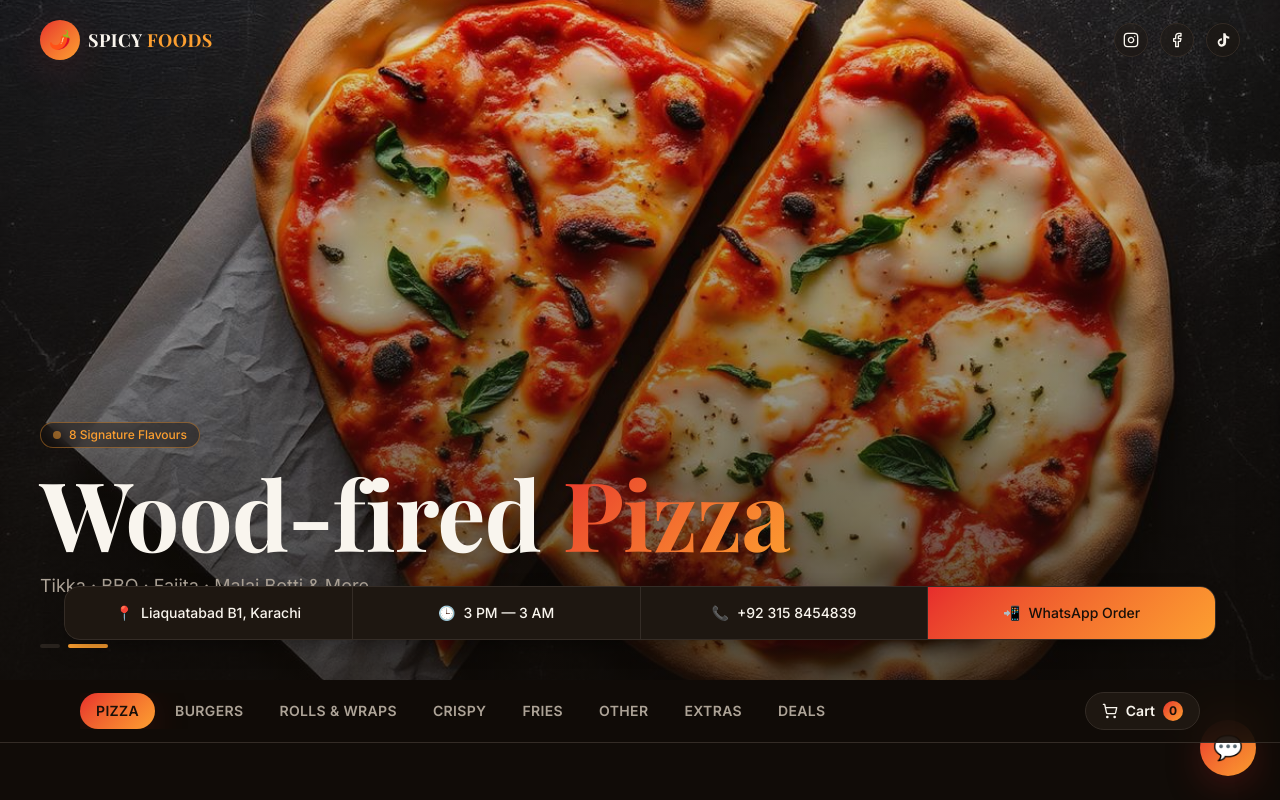
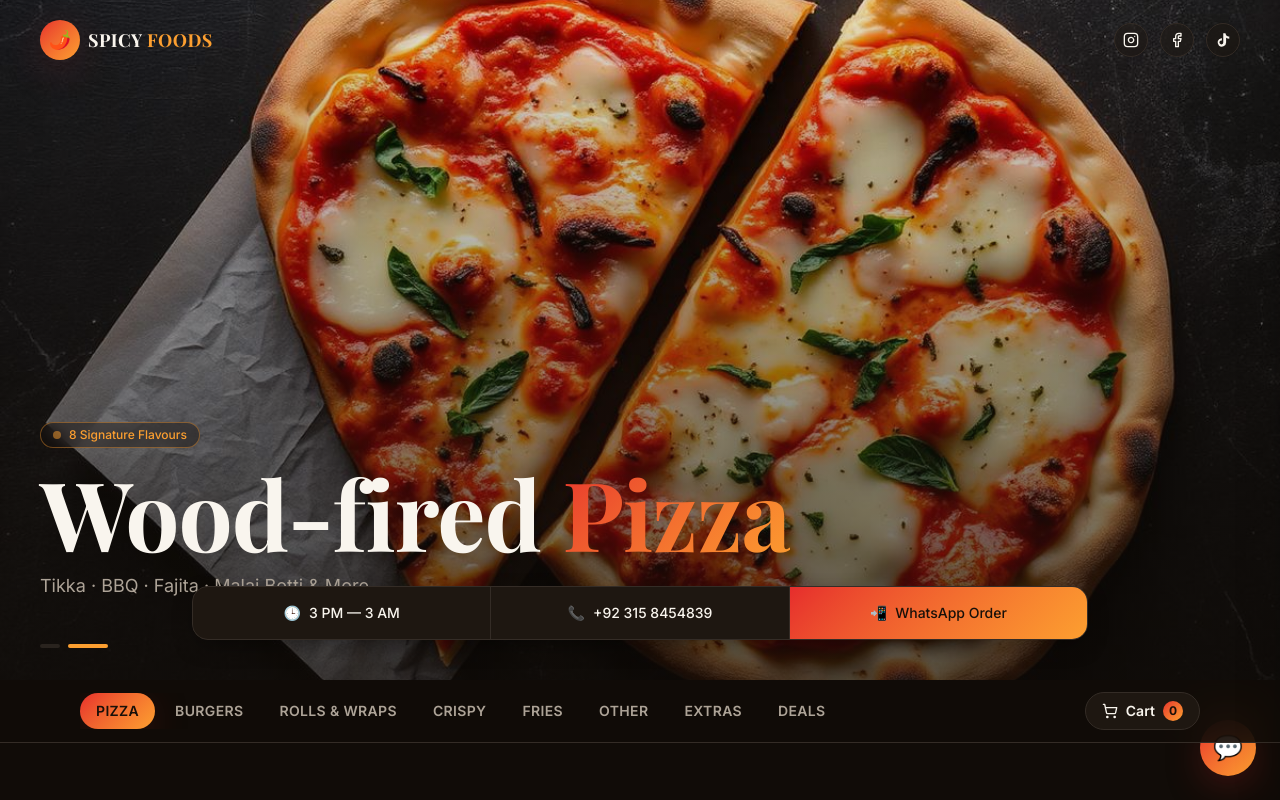
Before and after one commit to Alishba526/foodmenus, a React (Vite) app: page / in a window 1280 px wide. Shown: the top 800 px of the page. Built offline with nearby package versions, Linux system fonts and the light colour scheme; a web font is replaced by a local one.

Commit message:
Remove location branding and finalize Hero info layout

```diff
--- a/src/components/Hero.tsx
+++ b/src/components/Hero.tsx
@@ -107,8 +107,7 @@ export function Hero() {
 
       {/* Info strip */}
       <div className="absolute inset-x-0 bottom-10 z-10 hidden px-6 md:block md:px-10">
-        <div className="mx-auto grid max-w-6xl grid-cols-4 gap-px overflow-hidden rounded-2xl border border-border bg-border shadow-card">
-          <InfoCell icon="📍" label={BRAND.location} />
+        <div className="mx-auto grid max-w-4xl grid-cols-3 gap-px overflow-hidden rounded-2xl border border-border bg-border shadow-card">
           <InfoCell icon="🕒" label={BRAND.hours} />
           <InfoCell icon="📞" label={BRAND.phone} href={`tel:${BRAND.phone.replace(/\s/g, "")}`} />
           <InfoCell
--- a/src/data/menu.ts
+++ b/src/data/menu.ts
@@ -135,7 +135,6 @@ export const HERO_SLIDES = [
 export const BRAND = {
   name: "Spicy Foods",
   tagline: "Spicy Foods Cafe",
-  location: "Liaquatabad B1, Karachi",
   hours: "3 PM — 3 AM",
   phone: "+92 315 8454839",
   whatsapp: "923158454839",
```
